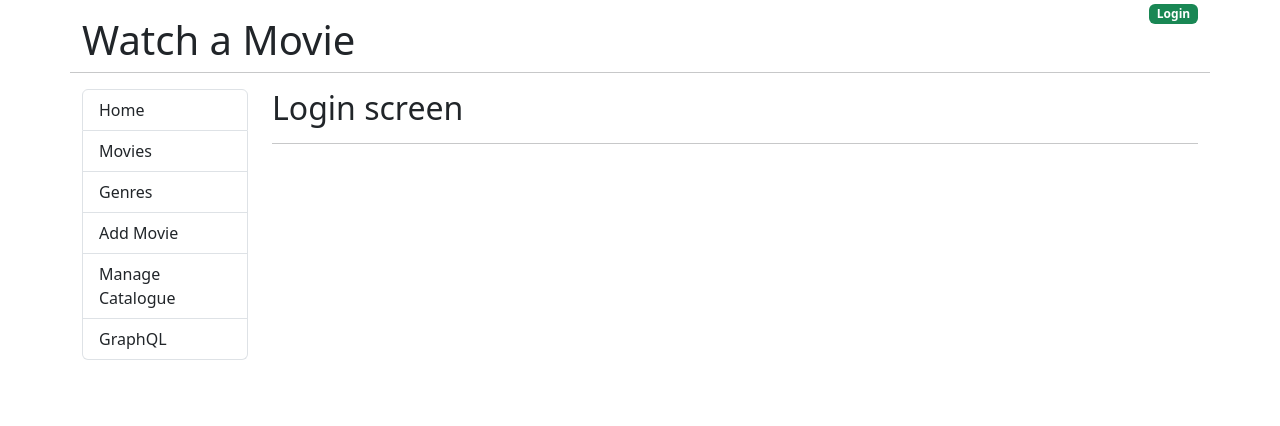
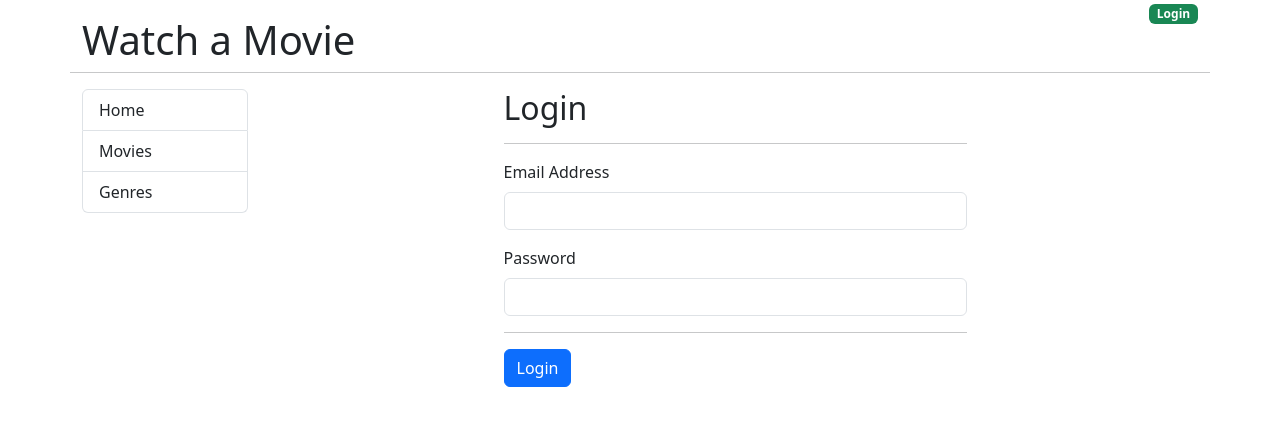
Before and after one commit to dipguha/movies, a React (Create React App) app in the folder go-movies-front-end/: page /login in a window 1280 px wide. Shown: the top 426 px of the page. Built offline with nearby package versions, Linux system fonts and the light colour scheme.

Commit message:
added login form

```diff
--- a/go-movies-front-end/src/App.js
+++ b/go-movies-front-end/src/App.js
@@ -1,6 +1,10 @@
+import { useState } from "react";
 import { Link, Outlet } from "react-router-dom";
 
 function App() {
+
+  const [jwtToken, setJwtToken] = useState("");
+
   return (
     <div className="container">
       <div className="row">
@@ -9,9 +13,10 @@
         </div>
 
         <div className="col text-end">
-          <Link to="/Login">
-            <span className="badge bg-success">Login</span>
-          </Link>
+          {jwtToken === ""
+            ? <Link to="/Login"><span className="badge bg-success">Login</span></Link>
+            : <a href="#!"><span className="badge bg-danger">Logout</span></a>
+          }
         </div>
         <hr className="mb-3"></hr>
       </div>
@@ -23,9 +28,13 @@
               <Link to="/" className="list-group-item list-group-item-action">Home</Link>
               <Link to="/movies" className="list-group-item list-group-item-action">Movies</Link>
               <Link to="/genres" className="list-group-item list-group-item-action">Genres</Link>
-              <Link to="/admin/movie/0" className="list-group-item list-group-item-action">Add Movie</Link>
-              <Link to="/manage-catalogue" className="list-group-item list-group-item-action">Manage Catalogue</Link>
-              <Link to="/graphql" className="list-group-item list-group-item-action">GraphQL</Link>
+              {jwtToken !== "" &&
+                <>
+                  <Link to="/admin/movie/0" className="list-group-item list-group-item-action">Add Movie</Link>
+                  <Link to="/manage-catalogue" className="list-group-item list-group-item-action">Manage Catalogue</Link>
+                  <Link to="/graphql" className="list-group-item list-group-item-action">GraphQL</Link>
+                </>
+              }
             </div>
           </nav>
         </div>
@@ -34,7 +43,6 @@
         </div>
       </div>
 
-
     </div>
   );
 }
--- a/go-movies-front-end/src/components/Login.js
+++ b/go-movies-front-end/src/components/Login.js
@@ -1,9 +1,41 @@
+import { useState } from "react";
+import Input from "./form/input";
+
 const Login = () => {
 
+    const [email, setEmail] = useState("");
+    const [password, setPassword] = useState("");
+
+    const handleSubmit = (event) => {
+        event.preventDefault();
+    }
+
     return (
-        <div>
-            <h2>Login screen</h2>
+        <div className="col-md-6 offset-md-3">
+            <h2>Login</h2>
             <hr />
+
+            <form onSubmit={handleSubmit}>
+                <Input
+                    title="Email Address"
+                    type="email"
+                    className="form-control"
+                    name="email"
+                    autoComplete="email-new"
+                    onChange={ (event) => setEmail(event.target.value) }
+                />
+
+                <Input
+                    title="Password"
+                    type="password"
+                    className="form-control"
+                    name="password"
+                    autoComplete="password-new"
+                    onChange={ (event) => setPassword(event.target.value) }
+                />
+                <hr />
+                <input type="submit" className="btn btn-primary" value="Login"/>
+            </form>
         </div>
     )
 }
--- /dev/null
+++ b/go-movies-front-end/src/components/form/input.js
@@ -0,0 +1,29 @@
+import { forwardRef } from "react";
+
+//forwardRef is a function from React library. Allows to forward ref to a child component or DOM element created inside a functional component
+const Input = forwardRef( (props, ref) => {
+    return (
+        <div className="mb-3">
+            {/* htmlFor is used to connect the label with the input field */}
+            <label htmlFor={props.name} className="form-label">
+                {props.title}
+            </label>
+
+            <input
+                type={props.type}
+                className={props.className}
+                id={props.id}
+                ref={ref}
+                name={props.name}
+                placeholder={props.placeholder}
+                onChange={props.onChange}
+                autoComplete={props.autoComplete}
+                value={props.value}
+            />
+
+            <div className="">{props.errorMsg}</div>
+        </div>
+    )
+})
+
+export default Input;
```
